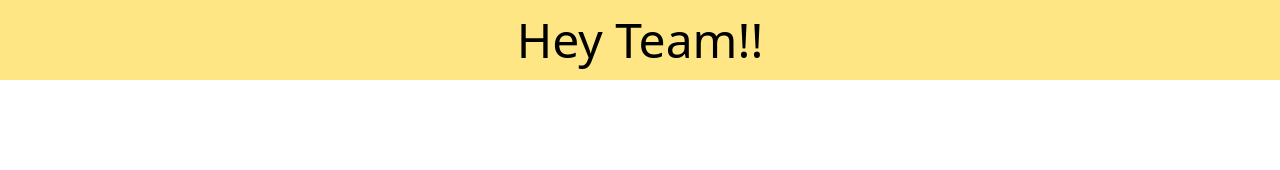
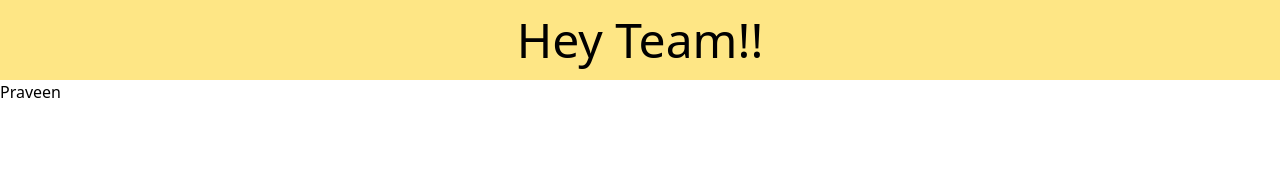
Before and after one commit to Praveensethuvel-27/ecommerce, a React (Vite) app: page / in a window 1280 px wide. Shown: the top 170 px of the page. Built offline with nearby package versions, Linux system fonts and the light colour scheme.

Commit message:
this is by Sailesh

```diff
--- a/src/App.jsx
+++ b/src/App.jsx
@@ -5,6 +5,7 @@ const App = () => {
     <>
       {/* Example usage here */}
       <div className="text-5xl text-center bg-amber-200 p-4">Hey Team!!</div>
+      <h1>Praveen</h1>
     </>
   );
 };
```
